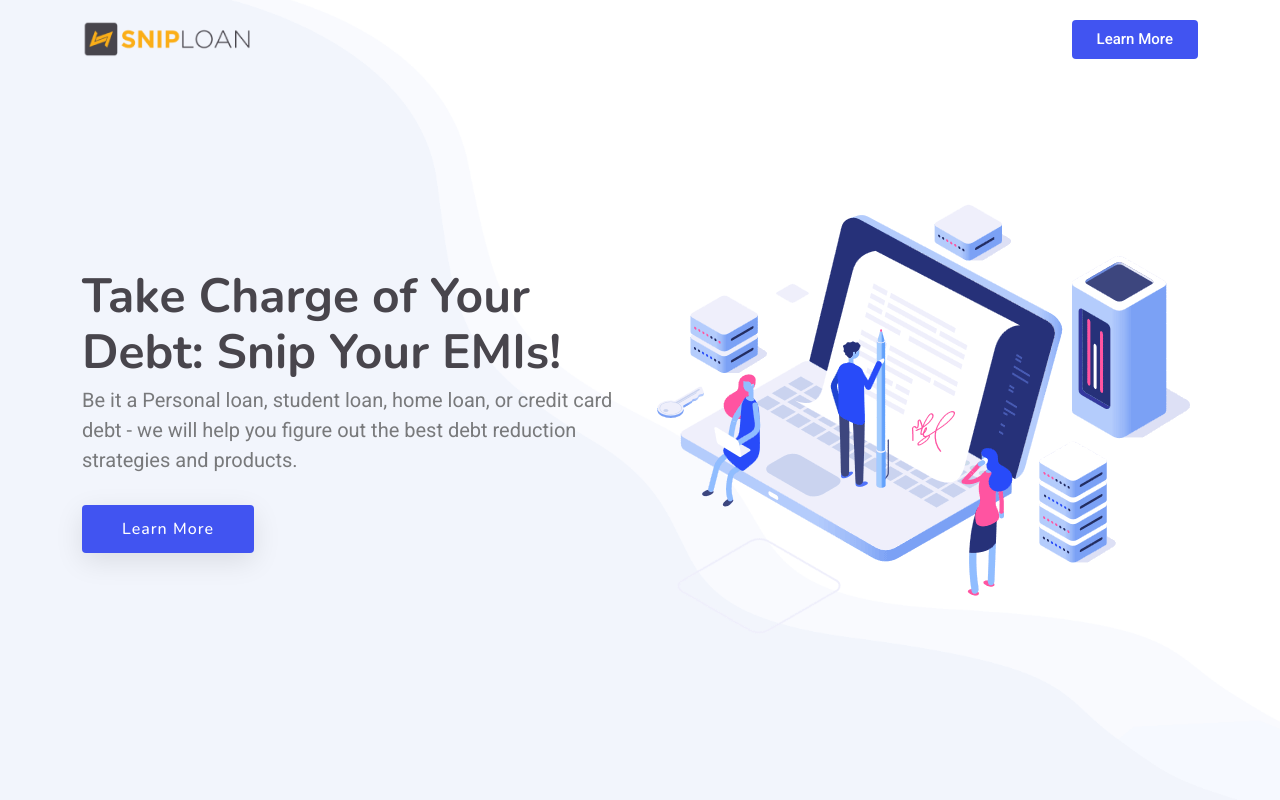
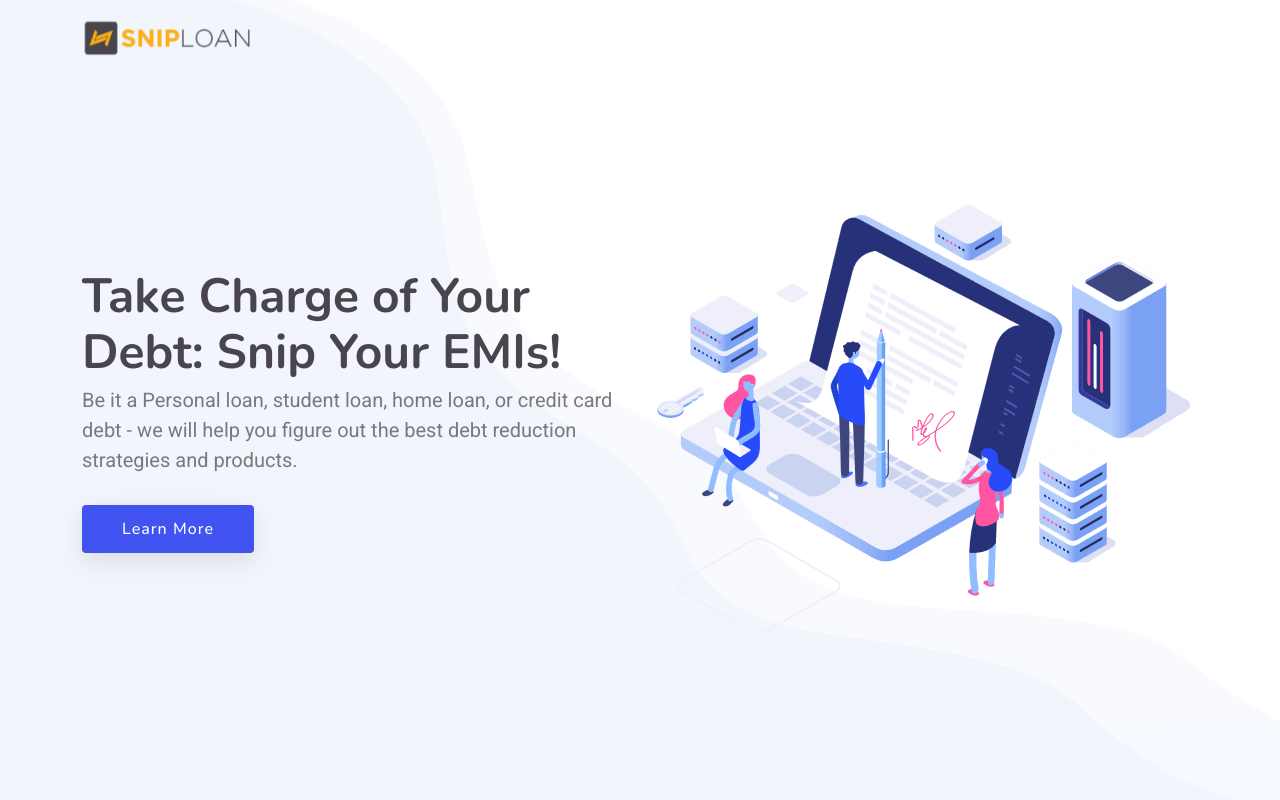
Before and after one commit to million-dollar-baby/landing, a plain HTML site: page index.html in a window 1280 px wide. Shown: the top 800 px of the page. Drawn offline with nearby package versions, Linux system fonts and the light colour scheme.

Commit message:
Update index.html

```diff
--- a/index.html
+++ b/index.html
@@ -49,7 +49,7 @@
 <nav id="navmenu" class="navmenu">
     <i class="mobile-nav-toggle d-xl-none bi bi-list"></i>
       </nav>
-       <a class="btn-getstarted flex-md-shrink-0" href="index.html#footer">Learn More</a>
+
 
     </div>
   </header>
```
